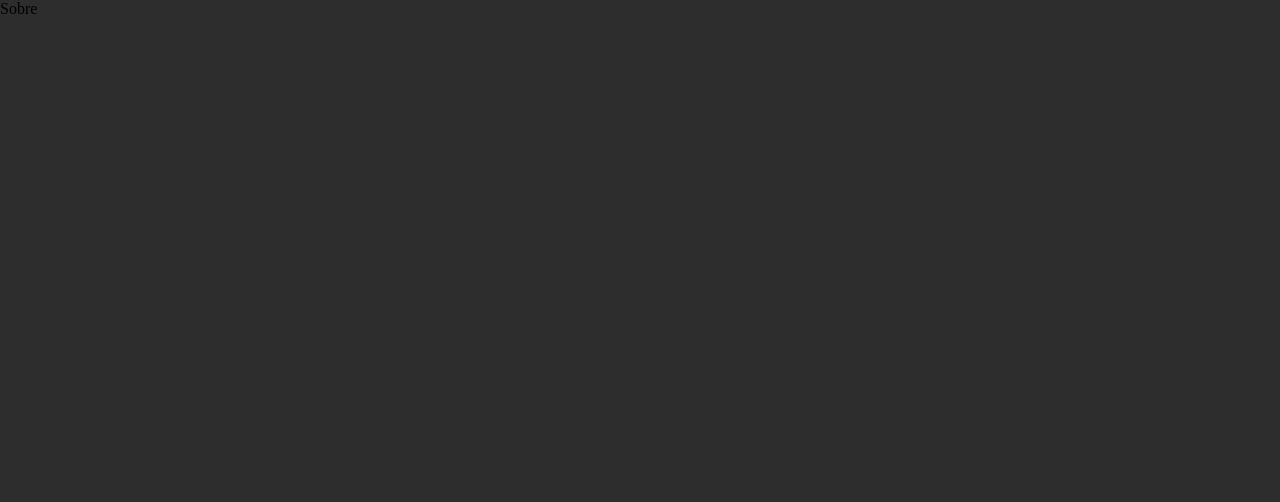
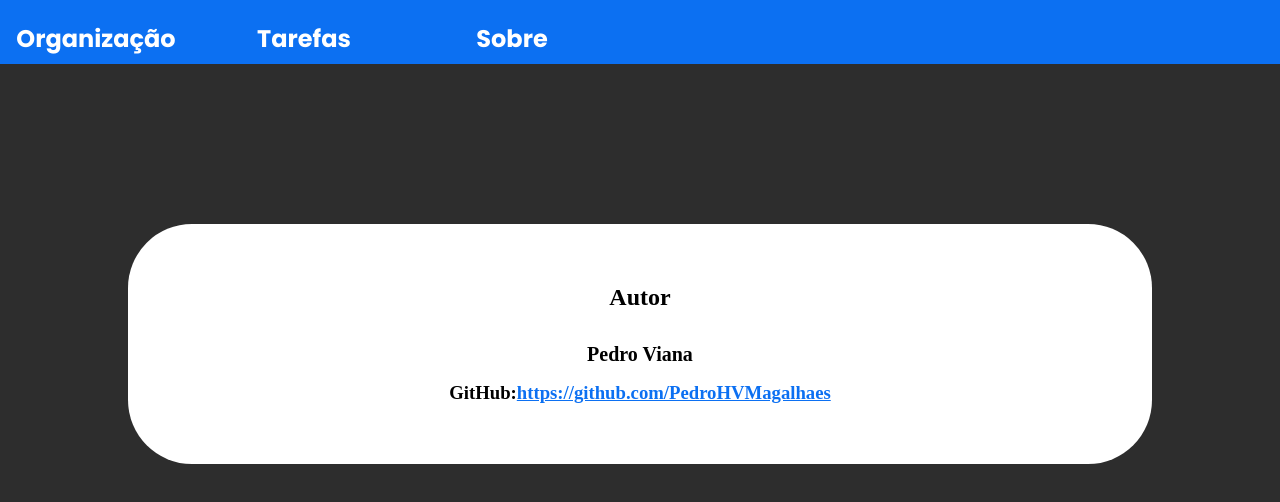
Before and after one commit to PedroHVMagalhaes/Desafio2, a React (Vite) app: page /Sobre in a window 1280 px wide. Shown: the top 502 px of the page. Built offline with nearby package versions, Linux system fonts and the light colour scheme.

Commit message:
feat/addNewRota: finalizada a estilização da Page Sobre

```diff
--- a/src/Componentes/Header/Header.jsx
+++ b/src/Componentes/Header/Header.jsx
@@ -12,7 +12,7 @@ const Header = () => {
       </div>
       <div className="header__div1">
         <h2 className="header__div-sobre">
-          <Link to={"/sobre"}>Sobre</Link>
+          <Link to={"/Sobre"}>Sobre</Link>
         </h2>
       </div>
     </div>
--- a/src/Componentes/Pages/Sobre/Sobre.jsx
+++ b/src/Componentes/Pages/Sobre/Sobre.jsx
@@ -1,7 +1,22 @@
+import Header from "../../Header/Header";
 import "./index.scss";
 
 const Sobre = () => {
-  return <div>Sobre</div>;
+  return (
+    <div className="container">
+      <Header />
+      <section className="container__inform">
+        <h1 className="container__inform-title">Autor</h1>
+        <h3 className="container__inform-name">Pedro Viana</h3>
+        <h3>
+          GitHub:
+          <a className="link" href="https://github.com/PedroHVMagalhaes">
+            https://github.com/PedroHVMagalhaes
+          </a>
+        </h3>
+      </section>
+    </div>
+  );
 };
 
 export default Sobre;
--- a/src/Componentes/Pages/Sobre/index.scss
+++ b/src/Componentes/Pages/Sobre/index.scss
@@ -0,0 +1,34 @@
+.container{
+  display: flex;
+  flex-direction: column;
+  align-items: center;
+  justify-content: center;
+  width: 100%;
+
+  &__inform{
+    width: 80%;
+    height: 30vh;
+    display: flex;
+    flex-direction: column;
+    justify-content: center;
+    align-items: center;
+    border-radius: 4rem;
+    background-color: #FFFF;
+    margin: 10rem;
+
+    &-title{
+      margin-bottom: 2rem;
+    }
+
+    &-name{
+      font-size: 20px;
+      margin-bottom: 1rem;
+      font-style: bolder;
+    }
+  }
+
+  .link{
+      color: #0C70F2;
+      text-decoration: underline;
+  }
+}
--- a/src/index.scss
+++ b/src/index.scss
@@ -6,5 +6,6 @@
 }
 
 a{
-  all:unset
+  all:unset;
+  cursor: pointer;
 }
--- a/src/main.jsx
+++ b/src/main.jsx
@@ -13,7 +13,7 @@ const router = createBrowserRouter([
   },
 
   {
-    path: "/sobre",
+    path: "/Sobre",
     element: <Sobre />,
   },
 ]);
```
